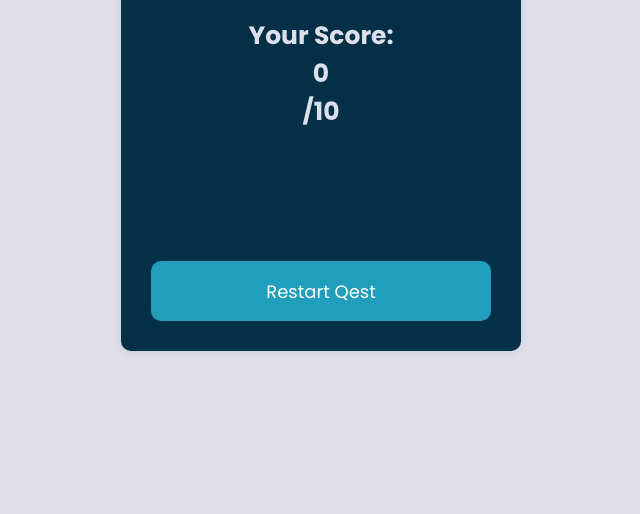
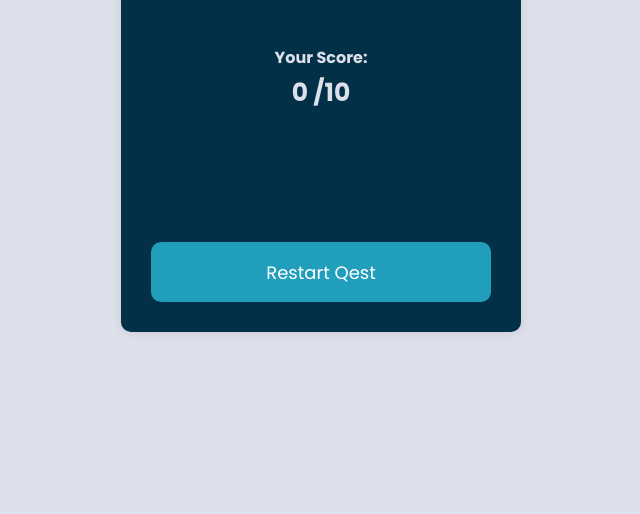
Before and after one commit to DessyZeal/QuizQuestApp, a plain HTML site: page index.html in a window 1280 px wide. Shown: the part 286-800 px from the top of the page, without its empty margins (319-959 px from the left). Drawn offline with Linux system fonts and the light colour scheme.

Commit message:
new commit

```diff
--- a/index.html
+++ b/index.html
@@ -89,10 +89,10 @@
     <div class="end_screen">
         <h1 class="heading">Quiz Quest</h1>
         <div class="score">
-            <div class="score_text">Your Score:</div>
+            <span class="score_text">Your Score:</span>
             <div>
-                <div class="final_score">0</div>
-                <div class="total_score">/10</div>
+                <span class="final_score">0</span>
+                <span class="total_score">/10</span>
             </div>
         </div>
         <button class="btn restart">Restart Qest</button>
--- a/style.css
+++ b/style.css
@@ -176,3 +176,16 @@ select {
     text-align: center;
     margin-bottom: 80px;
 }
+.end_screen .score_text {
+    color: #dddfeb;
+    font-size: 16px;
+    margin-bottom: 120px;
+}
+@media (max-width:468) {
+    .container {
+        min-height: 100vh;
+        max-width: 100%;
+        border-radius: 0;
+    }
+}
+/* ui is complete up next js */
```
